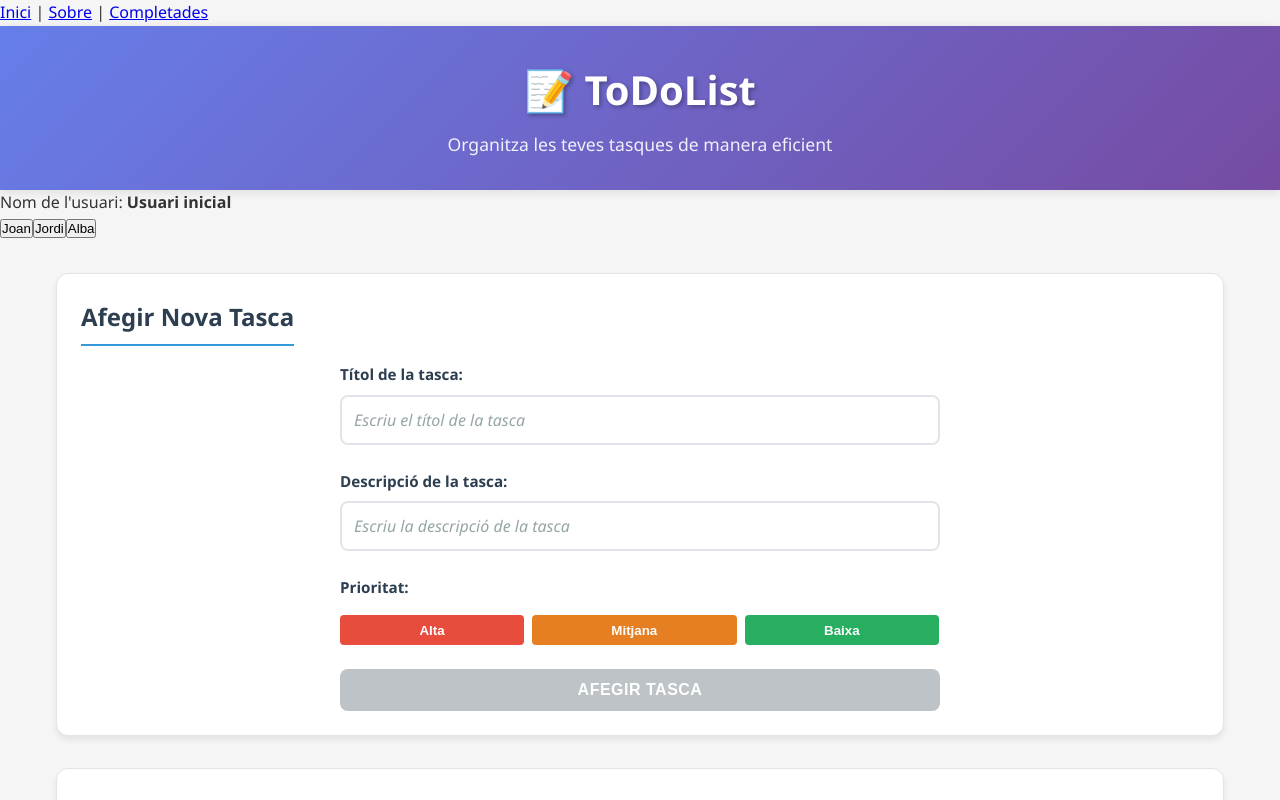
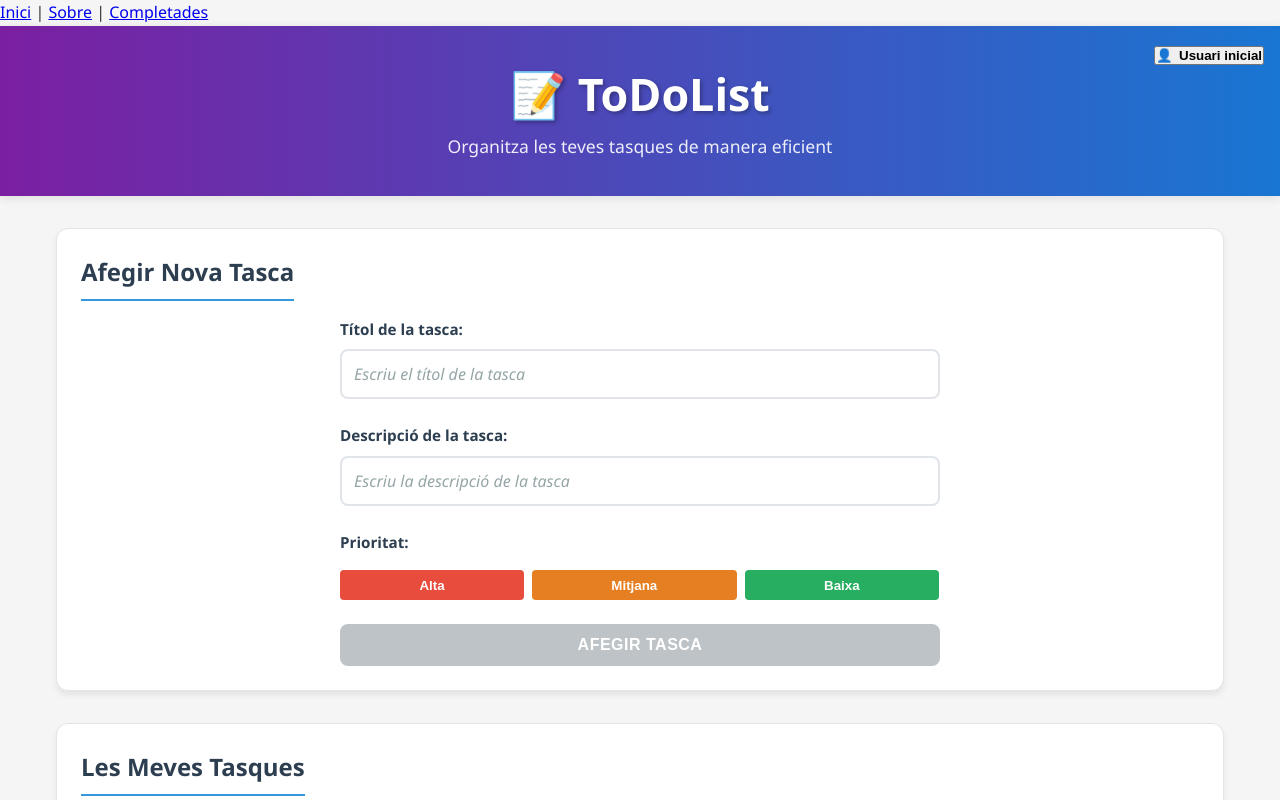
Before and after one commit to alsorribes/Todolist, an Angular app: page / in a window 1280 px wide. Shown: the top 800 px of the page. Built offline with nearby package versions, Linux system fonts and the light colour scheme.

Commit message:
Millores visuals per la selecció d'usuaris

```diff
--- a/src/app/components/home/home.css
+++ b/src/app/components/home/home.css
@@ -0,0 +1,73 @@
+.app-header {
+  background: linear-gradient(to right, #7b1fa2, #1976d2); /* lila a blau */
+  padding: 2rem 1rem;
+  color: white;
+  position: relative;
+  text-align: center;
+  min-height: 130px;
+}
+
+.title-container {
+  display: flex;
+  flex-direction: column;
+  align-items: center;
+  justify-content: center;
+}
+
+.app-title {
+  margin: 0;
+  font-size: 2.8rem;
+  font-weight: bold;
+}
+
+.app-subtitle {
+  margin: 0.2rem 0;
+  font-size: 1.1rem;
+}
+
+.user-selector {
+  position: absolute;
+  top: 1rem;
+  right: 1rem;
+}
+
+.user-button {
+  background: white;
+  border: 1px solid #ccc;
+  padding: 0.3rem 0.6rem;
+  border-radius: 4px;
+  color: black;
+  display: flex;
+  align-items: center;
+  cursor: pointer;
+  font-size: 0.9rem;
+}
+
+.user-icon {
+  margin-right: 0.4rem;
+}
+
+.user-dropdown {
+  position: absolute;
+  top: 2.2rem;
+  right: 0;
+  background: white;
+  color: black;
+  border: 1px solid #ccc;
+  border-radius: 4px;
+  list-style: none;
+  padding: 0;
+  margin: 0;
+  width: 100px;
+  z-index: 100;
+  box-shadow: 0 2px 8px rgba(0, 0, 0, 0.2);
+}
+
+.user-dropdown li {
+  padding: 0.5rem;
+  cursor: pointer;
+}
+
+.user-dropdown li:hover {
+  background-color: #f0f0f0;
+}
--- a/src/app/components/home/home.html
+++ b/src/app/components/home/home.html
@@ -2,10 +2,24 @@
 <div class="app-container">
   <!-- Header -->
   <header class="app-header">
-    <h1 class="app-title">📝 {{ title }}</h1>
-    <p class="app-subtitle">Organitza les teves tasques de manera eficient</p>
+    <div class="user-selector">
+      <button (click)="toggleUserMenu()" class="user-botton">
+        <span class="user-icon">👤</span>
+        <strong class="user-name">{{ name$ | async }}</strong>
+      </button>
+
+      <ul *ngIf="userMenuOpen" class="user-dropdown">
+        <li (click)="setToJoan()"> Joan</li>
+        <li (click)="setToJordi()"> Jordi</li>
+        <li (click)="setToAlba()"> Alba</li>
+      </ul>
+    </div>
+
+    <div class="title-container">
+      <h1 class="app-title">📝 {{ title }}</h1>
+      <p class="app-subtitle">Organitza les teves tasques de manera eficient</p>
+    </div>
   </header>
-  <app-user></app-user>
 
   <!-- Main Content -->
   <main class="app-main">
--- a/src/app/components/home/home.ts
+++ b/src/app/components/home/home.ts
@@ -6,19 +6,47 @@ import { TaskService } from '../../services/task.service';
 import { Task } from '../../models/task.model';
 import { RouterModule } from '@angular/router';
 import { User } from "../user/user";
+import { Observable } from 'rxjs';
+import { UserService } from '../../services/user.service';
 
 @Component({
   selector: 'app-home',
   standalone: true,
-  imports: [CommonModule, RouterModule, TaskForm, TaskList, User],
+  imports: [CommonModule, RouterModule, TaskForm, TaskList],
   templateUrl: './home.html',
   styleUrl: './home.css'
 })
 export class Home {
   protected title = 'ToDoList';
   tasks: Task[] = [];
+  name$!: Observable<string>;
+  userMenuOpen = false;
 
-  constructor(private taskService: TaskService) {
+  constructor(private taskService: TaskService, private userService: UserService) {
     this.tasks = this.taskService.getPendingTasks();
   }
+
+  ngOnInit(): void {
+    // Ens subscrivim al nom actual de l'usuari
+    this.name$ = this.userService.name$;
+  }
+
+  toggleUserMenu(): void {
+    this.userMenuOpen = !this.userMenuOpen;
+  }
+
+  setToJoan(): void {
+    this.userService.setNameToJoan();
+    this.userMenuOpen = false;
+  }
+
+  setToJordi(): void {
+    this.userService.setNameToJordi();
+    this.userMenuOpen = false;
+  }
+
+  setToAlba(): void {
+    this.userService.setNameToAlba();
+    this.userMenuOpen = false;
+  }
 }
```
